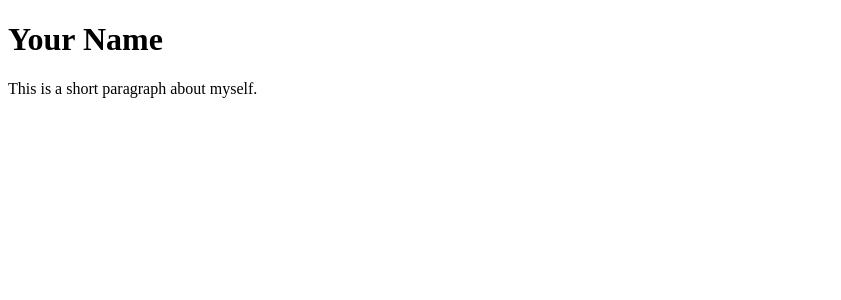
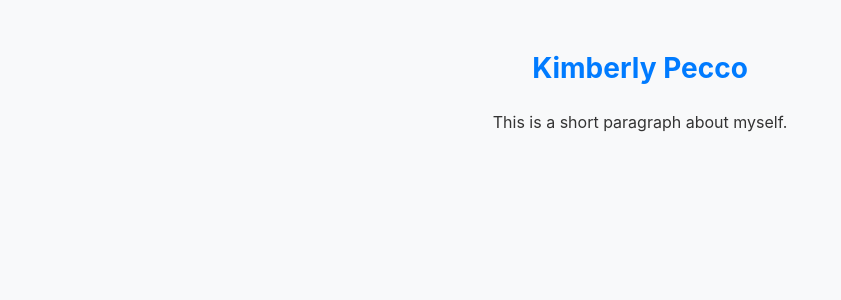
Before and after one commit to kimpecs/info3180-lab1, a Flask app: page /about in a window 1280 px wide. Shown: the top 300 px of the page, without its empty margins (0-841 px from the left). Run offline with Flask 3, Linux system fonts and the light colour scheme.

Commit message:
editing the css and html

```diff
--- a/static/css/app.css
+++ b/static/css/app.css
@@ -2,9 +2,27 @@ body {
   font-family: -apple-system, BlinkMacSystemFont, "Segoe UI", "Roboto", "Oxygen", "Ubuntu", "Cantarell", "Fira Sans", "Droid Sans", "Helvetica Neue", "Helvetica", "Arial", sans-serif;
   font-size: 14px;
   line-height: 1.5;
+  background-color: #f8f9fa;
+  color: #333;
+  text-align: center;
+  padding: 20px;
 }
 
 .container {
   max-width: 960px;
   margin: 0 auto;
 }
+h1 {
+  color: #007bff;
+}
+
+p {
+  font-size: 16px;
+  line-height: 1.8;
+}
+
+img {
+  max-width: 200px;
+  border-radius: 10px;
+  margin-top: 20px;
+}
--- a/templates/templates/about.html
+++ b/templates/templates/about.html
@@ -1,11 +1,13 @@
 <!DOCTYPE html>
 <html lang="en">
-<head>
-    <meta charset="UTF-8">
-    <title>My Website - About</title>
-</head>
+    <head>
+        <meta charset="UTF-8">
+        <title>My Website - About</title>
+        <link rel="stylesheet" href="{{ url_for('static', filename='css/app.css') }}">
+    </head>
+
 <body>
-    <h1>Your Name</h1>
+    <h1>Kimberly Pecco </h1>
     <p>This is a short paragraph about myself.</p>
 </body>
 </html>
```
